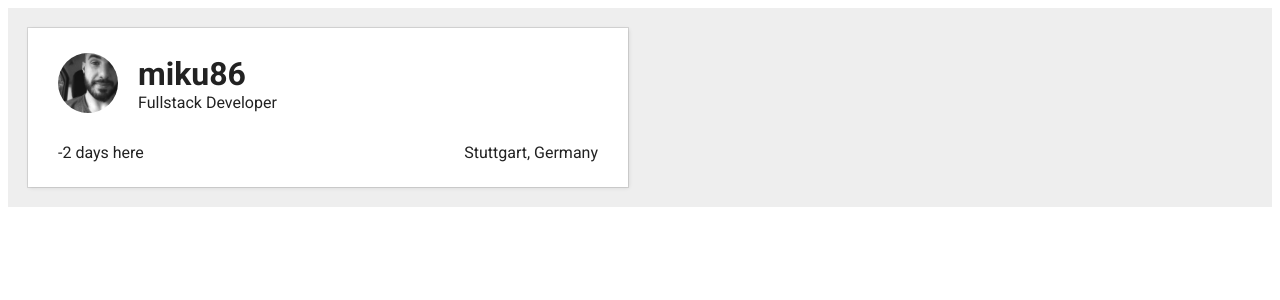
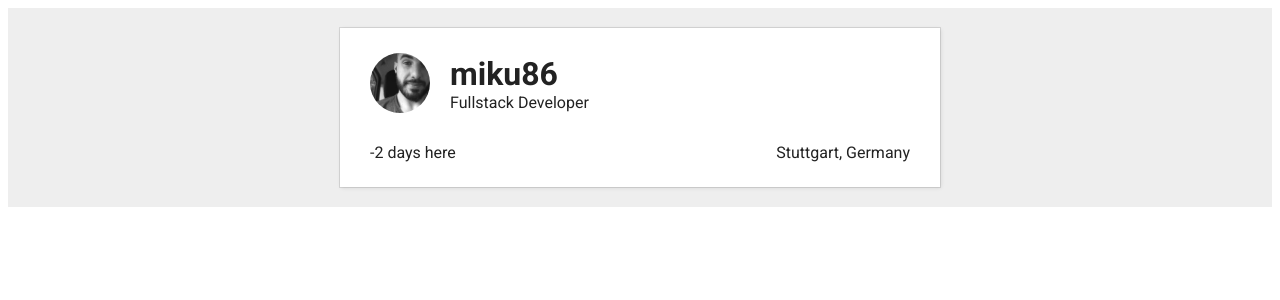
Before and after one commit to miku86-react-components/user-profile, a React (Create React App) app: page / in a window 1280 px wide. Shown: the top 300 px of the page. Built offline with nearby package versions, Linux system fonts and the light colour scheme.

Commit message:
center component

```diff
--- a/src/components/UserProfile.scss
+++ b/src/components/UserProfile.scss
@@ -7,6 +7,8 @@
   background-color: #eee;
   color: #222;
   padding: 20px;
+  display: flex;
+  justify-content: center;
 }
 
 .summary {
@@ -14,6 +16,7 @@
   max-width: 600px;
   padding: 25px 30px;
   box-shadow: 0 0 0 1px rgba(0, 0, 0, 0.1), 1px 1px 4px rgba(0, 0, 0, 0.1);
+  flex-grow: 1;
 
   &__user {
     display: flex;
```
